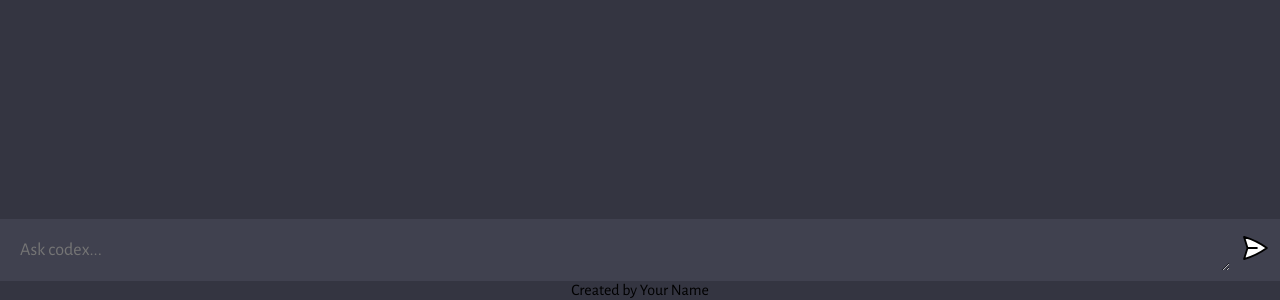
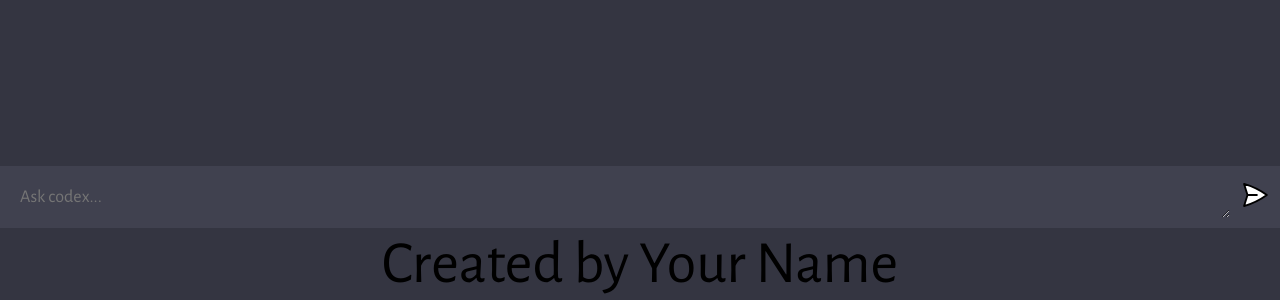
Before and after one commit to mad-ben/OpenAI_API, a website built with Vite: page client/index.html in a window 1280 px wide. Shown: the part 500-800 px from the top of the page. Built offline with nearby package versions, Linux system fonts and the light colour scheme.

Commit message:
Update style.css

```diff
--- a/client/style.css
+++ b/client/style.css
@@ -148,3 +148,7 @@ form img {
   width: 30px;
   height: 30px;
 }
+
+footer {
+  font-size: 60px;
+}
```
